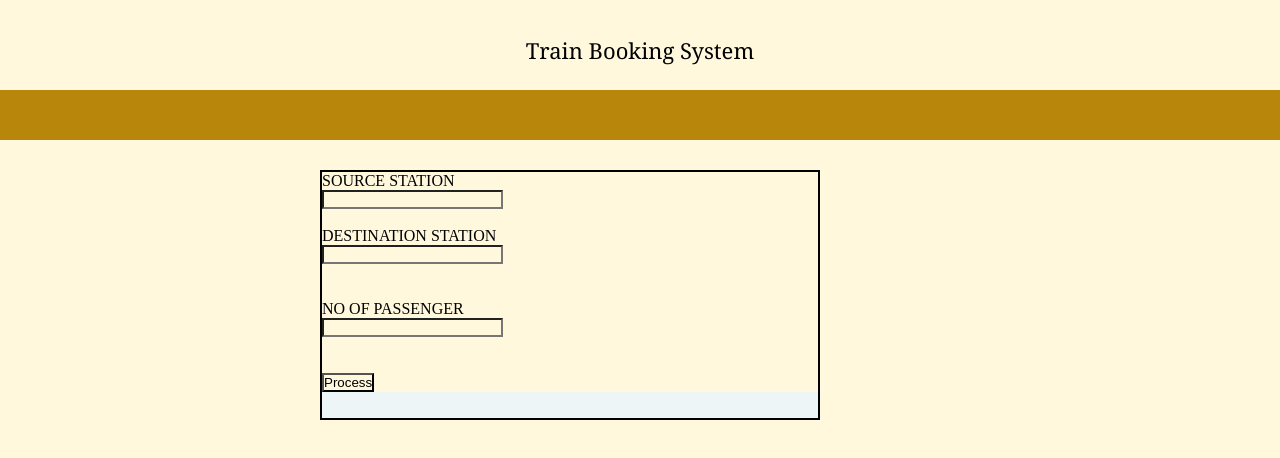
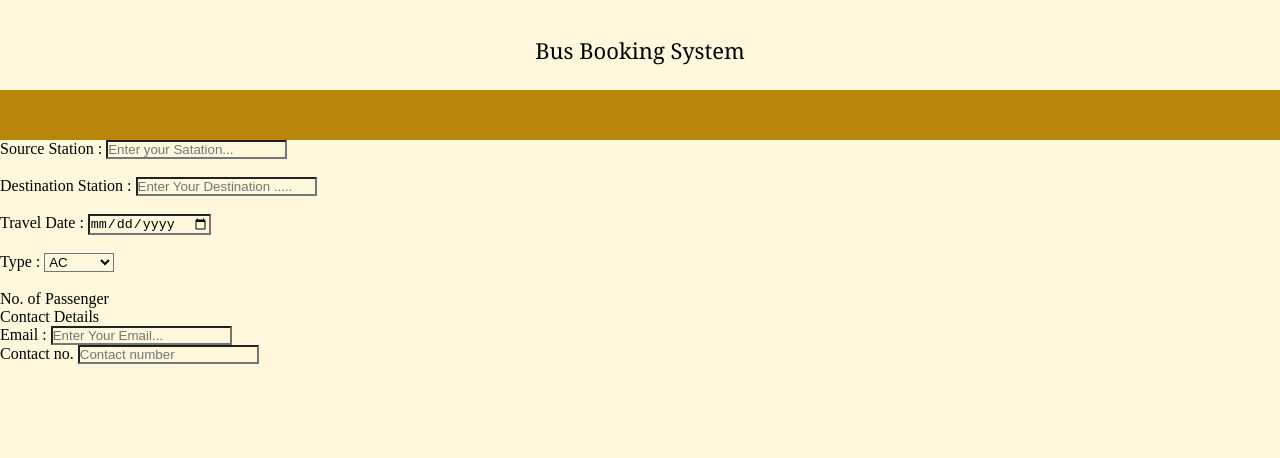
Before and after one commit to HarshPonia/Full_stack-Project, a plain HTML site: page page1.html in a window 1280 px wide. Drawn offline with Linux system fonts and the light colour scheme.

Commit message:
Booking from

```diff
--- a/page1.html
+++ b/page1.html
@@ -5,31 +5,49 @@
     <meta http-equiv="X-UA-Compatible" content="IE=edge">
     <meta name="viewport" content="width=device-width, initial-scale=1.0">
     <link rel="stylesheet" href="./page1style.css">
-    <title>Page1</title>
+    <title>Ticket Booking</title>
 </head>
 <body>
     <div class="div0">
 
-        <span id="span1">Train Booking System</span>
+        <span id="span1">Bus Booking System</span>
     </div>
     <div class="div1">
     </div>
-    <div class="div2">
-        <form action="">
-            <label for="SRCSTN">SOURCE STATION</label><br>
-            <input type="text" id="SRCSTN" name="SRCSTN">
+    <div id="div2">
+        <form action="" id="form">
+            <label for="SRCSTN">Source Station : </label>
+            <input type="text" name="SRCSTN" id="SRCSTN" placeholder="Enter your Satation..." required>
             <br>
             <br>
-            <label for="DSTSTN">DESTINATION STATION</label><br>
-            <input type="text" id="DSTSTN" name="DSTSTN"> <br>
-
+            <label for="DSTSTN">Destination Station : </label>
+            <input type="text" name="DSTSTN" placeholder="Enter Your Destination ....." id="DSTSTN" required>
             <br>
             <br>
-            <label for="Pass">NO OF PASSENGER</label><br>
-            <input type="number" id="DSTSTN" name="DSTSTN"> <br>
+            <label for="TRLDT" > Travel Date : </label>
+            <input type="Date" id="date">
             <br>
             <br>
-            <input type="submit" Value="Process">
+            <label for="type">Type : </label>
+            <select name="type" id="type">
+                <option value="AC">AC</option>
+                <option value="Non-AC">Non-AC</option>
+              </select>
+              <br>
+              <br>
+              <label for="passenger">No. of Passenger</label>
+           <div id = "div4">
+            <p>Contact Details</p>
+            <label for="Email"> Email : </label>
+            <input type="email" name="Email" id="Email" placeholder="Enter Your Email... " required>
+            <br>
+            <label for="phone">Contact no.</label>
+            <input type="number" name ="number " id="number"
+            placeholder="Contact number" required>
+            <br>
+            <br>
+           </div>
+
         </form>
     </div>
 </body>
```
